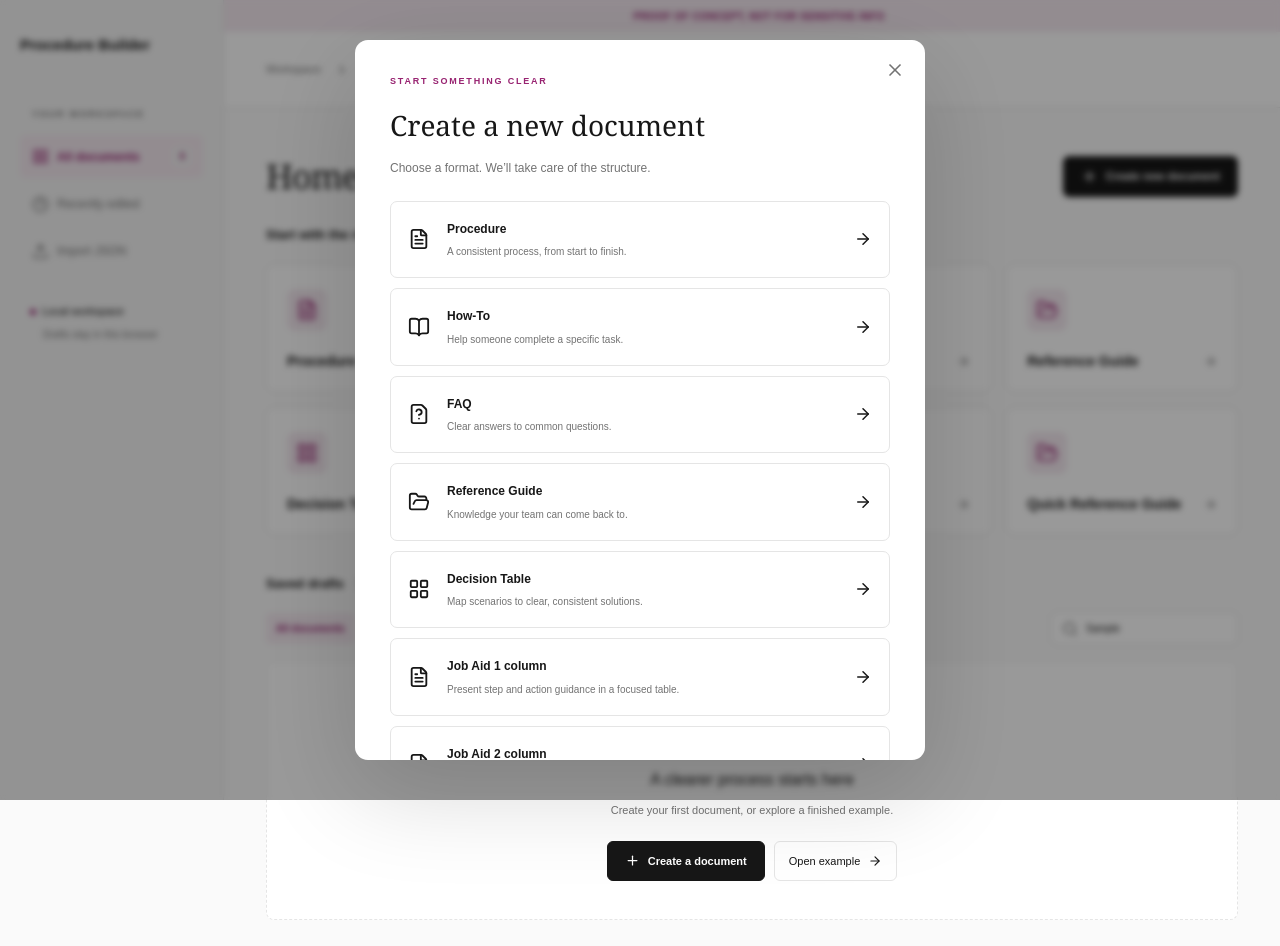
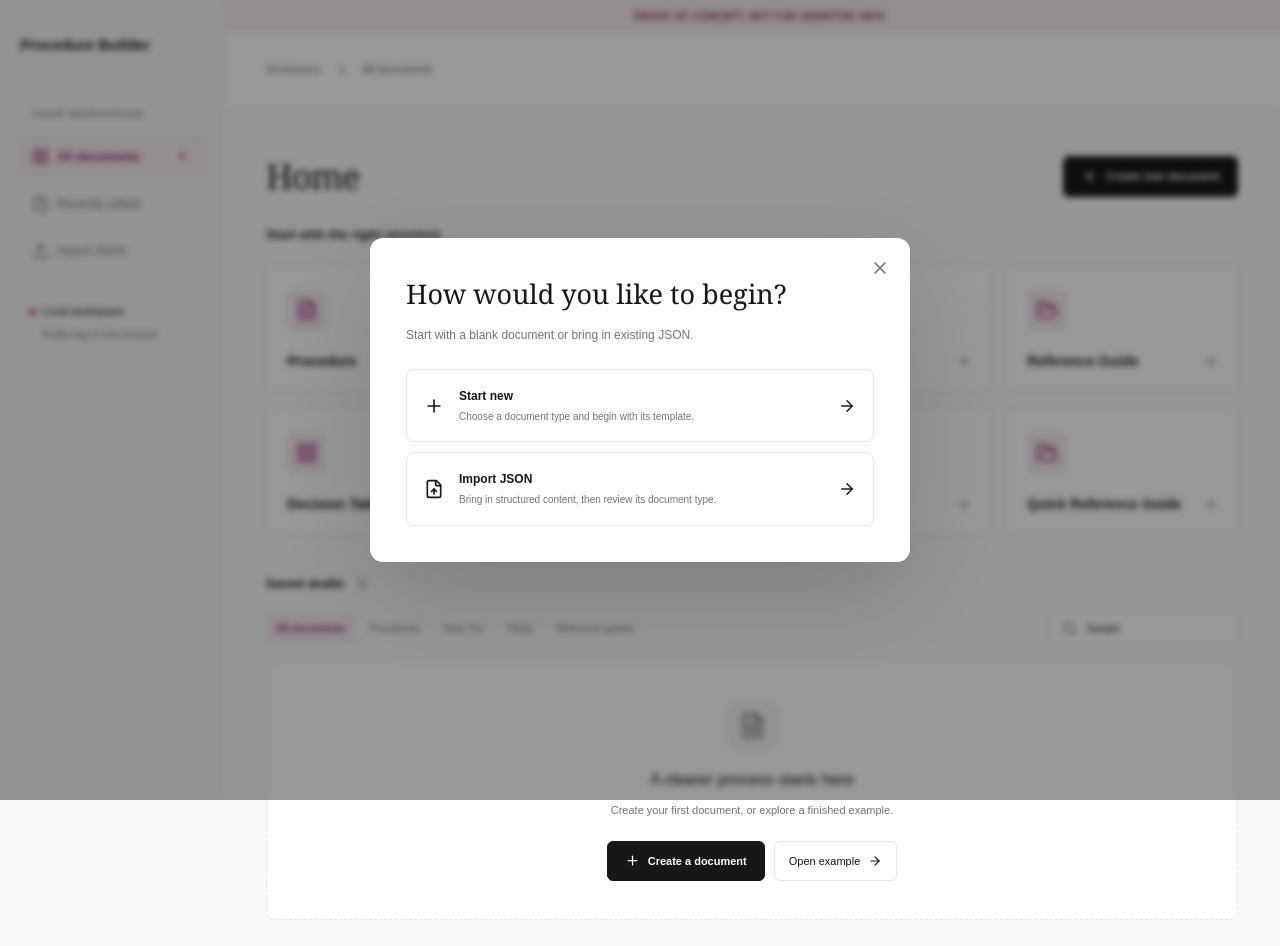
Before and after one commit to ADDY-YY/Procedure-Builder, a Next.js app: page / in a window 1280 px wide. Both pictures are taken after typing "Sample" into the empty fields and a click on the button "Create new document". Built offline with nearby package versions, Linux system fonts and the light colour scheme.

Commit message:
Add guided document creation flow

```diff
--- a/app/editor.css
+++ b/app/editor.css
@@ -189,3 +189,5 @@
 .top-status { position: absolute; top: 0; left: 0; right: 0; width: 100%; height: 32px; display: flex; justify-content: center; background: #f5eaf1; color: #982371; font-size: 0; font-weight: 700; letter-spacing: .4px; }
 .top-status::after { content: 'PROOF OF CONCEPT, NOT FOR SENSITIVE INFO'; align-self: center; font-size: 10px; }
 @media(max-width:850px){.topbar { height: 89px; padding: 32px 20px 0; }}
+.creation-choice-overlay{position:fixed;inset:0;z-index:50;display:grid;place-items:center;padding:24px;background:#00000066;backdrop-filter:blur(3px)}
+.creation-choice-modal{position:relative;width:540px;max-width:100%;max-height:90vh;overflow:auto;background:#fff;border-radius:13px;padding:36px;box-shadow:0 30px 100px #0000002a}.creation-choice-modal h2{font-family:Georgia,'Times New Roman',serif;font-size:27px;font-weight:400;margin:0 0 11px}.creation-choice-modal>p{font-size:12px;color:#737373;margin:0}.creation-choice-actions,.creation-type-list{display:grid;gap:10px;margin-top:24px}.creation-choice-actions button,.creation-type-list button{width:100%;justify-content:flex-start;text-align:left;gap:15px;padding:17px;border:1px solid #e5e5e5;border-radius:8px;background:#fff}.creation-choice-actions button>svg:last-child,.creation-type-list button>svg{margin-left:auto}.creation-choice-actions strong,.creation-type-list strong{display:block;font-size:12px}.creation-choice-actions small,.creation-type-list span{display:block;margin-top:5px;font-size:10px;line-height:1.45;color:#737373}.back-choice{padding:0;margin:0 0 16px;color:#737373;font-size:11px}
--- a/app/layout.tsx
+++ b/app/layout.tsx
@@ -1,5 +1,6 @@
 import type { Metadata } from "next";
 import "./globals.css";
+import { CreationFlow } from "../components/builder/creation-flow";
 
 export const metadata: Metadata = {
   title: "Procedure Builder",
@@ -20,7 +21,7 @@ export default function RootLayout({
 }>) {
   return (
     <html lang="en">
-      <body className="antialiased">{children}</body>
+      <body className="antialiased">{children}<CreationFlow /></body>
     </html>
   );
 }
--- /dev/null
+++ b/components/builder/creation-flow.tsx
@@ -0,0 +1,60 @@
+'use client';
+
+import { useEffect, useState } from 'react';
+import { ArrowLeft, ArrowRight, FileUp, Plus, X } from 'lucide-react';
+import { types } from '../../lib/builder/config';
+import type { DocumentType } from '../../lib/builder/model';
+
+export function CreationFlow() {
+  const [open, setOpen] = useState(false);
+  const [step, setStep] = useState<'choice' | 'type'>('choice');
+
+  useEffect(() => {
+    const handleClick = (event: MouseEvent) => {
+      const button = (event.target as Element | null)?.closest('button');
+      if (!button || !button.textContent?.trim().includes('Create new document')) return;
+      event.preventDefault();
+      event.stopPropagation();
+      setStep('choice');
+      setOpen(true);
+    };
+    document.addEventListener('click', handleClick, true);
+    return () => document.removeEventListener('click', handleClick, true);
+  }, []);
+
+  const start = (type: DocumentType) => {
+    setOpen(false);
+    requestAnimationFrame(() => {
+      Array.from(document.querySelectorAll<HTMLButtonElement>('button.type-card'))
+        .find(button => button.classList.contains(`type-${type}`))?.click();
+    });
+  };
+
+  const importJson = () => {
+    setOpen(false);
+    requestAnimationFrame(() => {
+      Array.from(document.querySelectorAll<HTMLButtonElement>('button'))
+        .find(button => button.textContent?.trim() === 'Import JSON')?.click();
+    });
+  };
+
+  if (!open) return null;
+  return <div className="creation-choice-overlay" role="presentation" onMouseDown={event => { if (event.target === event.currentTarget) setOpen(false); }}>
+    <section className="creation-choice-modal" role="dialog" aria-modal="true" aria-label="Create a document">
+      <button className="modal-close" aria-label="Close dialog" onClick={() => setOpen(false)}><X size={20}/></button>
+      {step === 'choice' ? <>
+        <h2>How would you like to begin?</h2>
+        <p>Start with a blank document or bring in existing JSON.</p>
+        <div className="creation-choice-actions">
+          <button onClick={() => setStep('type')}><Plus size={20}/><span><strong>Start new</strong><small>Choose a document type and begin with its template.</small></span><ArrowRight size={18}/></button>
+          <button onClick={importJson}><FileUp size={20}/><span><strong>Import JSON</strong><small>Bring in structured content, then review its document type.</small></span><ArrowRight size={18}/></button>
+        </div>
+      </> : <>
+        <button className="back-choice" onClick={() => setStep('choice')}><ArrowLeft size={15}/> Back</button>
+        <h2>Choose a document type</h2>
+        <p>Each type opens with the structure and formatting it needs.</p>
+        <div className="creation-type-list">{Object.entries(types).map(([key, type]) => <button key={key} onClick={() => start(key as DocumentType)}><strong>{type.label}</strong><span>{type.description}</span><ArrowRight size={17}/></button>)}</div>
+      </>}
+    </section>
+  </div>;
+}
```
